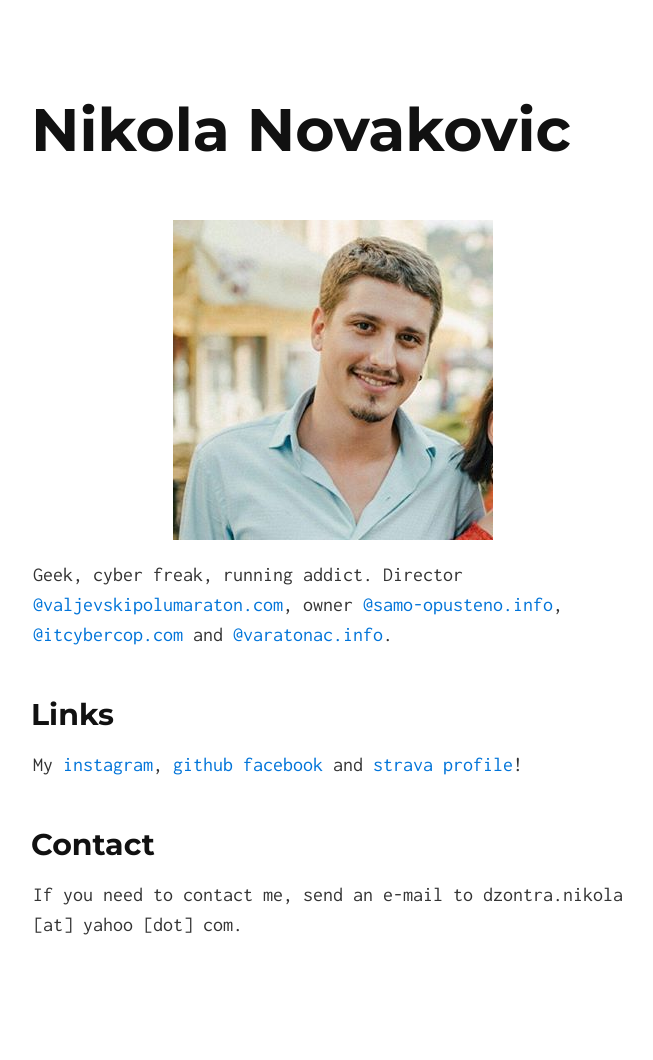
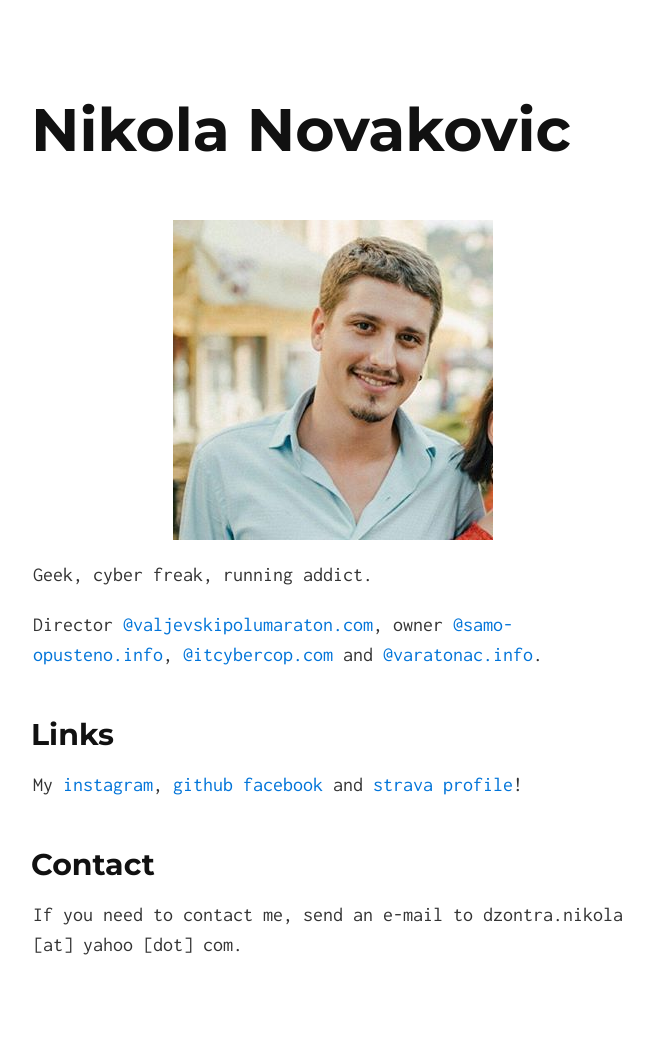
Before and after one commit to Dzonny/dzonny.github.io, a Jekyll site: the page built from index.html, in a window 1280 px wide. Shown: the whole page, without its empty margins (307-960 px from the left). Built offline with Jekyll 4.4.1, drawn with Linux system fonts in a browser that asks for light colours.

Commit message:
Update index.md

```diff
--- a/_includes/index.md
+++ b/_includes/index.md
@@ -1,6 +1,7 @@
-![edgurgel](public/dzontra.jpg)
+![dzontranikola](public/dzontra.jpg)
 
 Geek, cyber freak, running addict.
+
 Director [@valjevskipolumaraton.com](http://valjevskipolumaraton.com/), owner [@samo-opusteno.info](http://samo-opusteno.info/), [@itcybercop.com](http://itcybercop.com/) and [@varatonac.info](http://varatonac.info).
 
 ## Links
```
